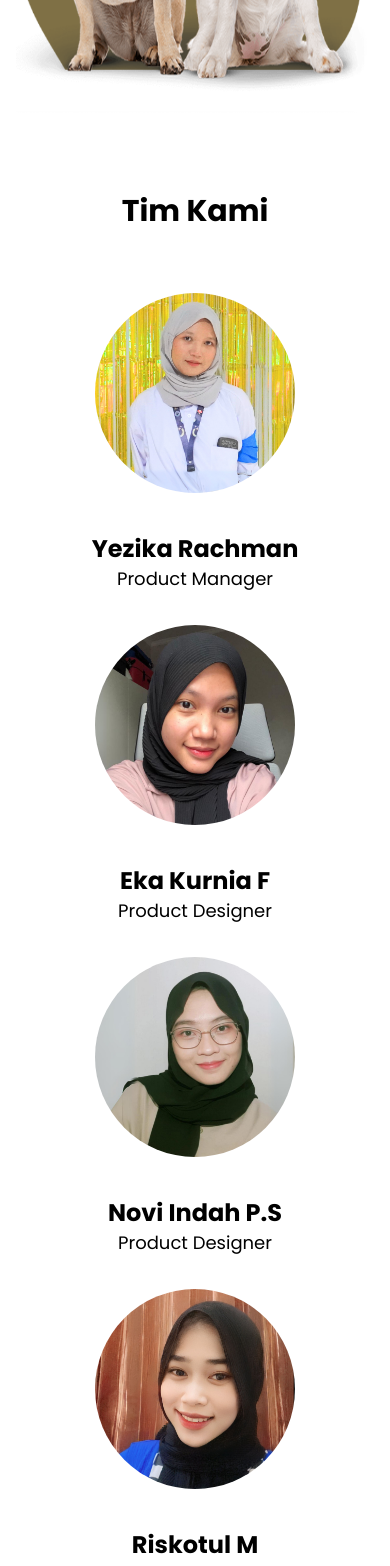
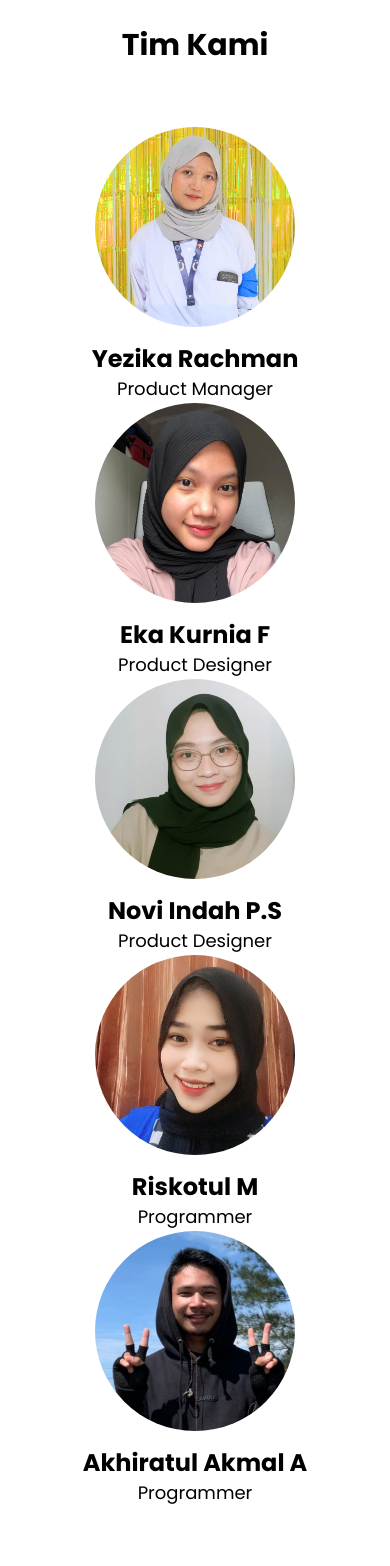
Before and after one commit to Riskotul/Massive-Challenge, a React (Vite) app: page /about in a window 390 px wide. Shown: the part 1320-2886 px from the top of the page. Built offline with nearby package versions, Linux system fonts and the light colour scheme.

Commit message:
responsive about,footer,layanan,home

```diff
--- a/src/assets/components/Fragments/Footer/Footer.jsx
+++ b/src/assets/components/Fragments/Footer/Footer.jsx
@@ -4,7 +4,7 @@ import { faInstagram, faTwitter, faTiktok } from "@fortawesome/free-brands-svg-i
 const Footer = () => {
   return (
     <>
-      <footer className="w-full bg-[#8DD67A] flex flex-col md:flex-row justify-center items-center gap-10 py-8 md:py-12 px-6 md:px-24 lg:px-32">
+      <footer className="w-full bg-[#8DD67A] flex flex-col md:flex-row justify-center items-center gap-28 py-8 md:py-12 px-6 md:px-24 lg:px-32">
         <div className="flex flex-col gap-6 items-center md:items-start">
           <div className="w-[138px] h-[65px] rounded-[20px] bg-white flex items-center justify-center">
             <img src="/images/app-logo-m.png" alt="" className="w-32 h-auto" />
--- a/src/assets/components/Pages/AboutPage/AboutPage.jsx
+++ b/src/assets/components/Pages/AboutPage/AboutPage.jsx
@@ -17,7 +17,7 @@ const AboutPage = () => {
     <>
       <NavbarLogin />
       <div>
-        <div className="bg-white w-full py-10 md:py-20 lg:py-32 px-4 md:px-8 lg:px-16 xl:px-20 flex flex-col md:flex-row justify-between items-center gap-10">
+        <div className="bg-white w-full py-10 md:py-20 lg:py-32 px-4 md:px-8 lg:px-16 xl:px-20 flex flex-col justify-between items-center gap-10">
           <div className="container mx-auto">
             <div className="main-content flex flex-col lg:flex-row items-center gap-10">
               <div className="content flex-1 mt-10 lg:mt-0">
@@ -41,68 +41,68 @@ const AboutPage = () => {
               <img
                 src={headerAbout}
                 alt="Misi Kami"
-                className="w-[563px] h-[456px]"
+                className="w-full lg:w-[563px] h-auto"
               />
             </div>
 
             <h1 className="section-title text-3xl md:text-4xl lg:text-4xl font-bold text-center mt-20 mb-16">
               Tim Kami
             </h1>
-            <div className="tim-kami flex flex-wrap justify-center gap-8">
-              <div className="item text-center w-full sm:w-1/2 md:w-1/3 lg:w-1/4 xl:w-1/5">
-                <div className="image-container w-[200px] h-[200px] overflow-hidden rounded-full mb-4 mx-auto">
+            <div className="tim-kami flex flex-wrap justify-center">
+              <div className="item text-center w-full sm:w-1/2 md:w-1/3 lg:w-1/4 xl:w-1/5 flex flex-col items-center">
+                <div className="image-container w-[200px] h-[200px] overflow-hidden rounded-full mb-4">
                   <img
                     src={teamImage1}
                     alt="Yezika Rachman"
                     className="w-full h-full object-cover"
                   />
                 </div>
-                <p className="text-2xl font-bold mt-10">Yezika Rachman</p>
-                <span className="text-lg mt-20">Product Manager</span>
+                <p className="text-2xl font-bold">Yezika Rachman</p>
+                <span className="text-lg">Product Manager</span>
               </div>
-              <div className="item text-center w-full sm:w-1/2 md:w-1/3 lg:w-1/4 xl:w-1/5">
-                <div className="image-container w-[200px] h-[200px] overflow-hidden rounded-full mb-4 mx-auto">
+              <div className="item text-center w-full sm:w-1/2 md:w-1/3 lg:w-1/4 xl:w-1/5 flex flex-col items-center">
+                <div className="image-container w-[200px] h-[200px] overflow-hidden rounded-full mb-4">
                   <img
                     src={teamImage2}
                     alt="Eka Kurnia F"
                     className="w-full h-full object-cover"
                   />
                 </div>
-                <p className="text-2xl font-bold mt-10">Eka Kurnia F</p>
-                <span className="text-lg mt-20">Product Designer</span>
+                <p className="text-2xl font-bold">Eka Kurnia F</p>
+                <span className="text-lg">Product Designer</span>
               </div>
-              <div className="item text-center w-full sm:w-1/2 md:w-1/3 lg:w-1/4 xl:w-1/5">
-                <div className="image-container w-[200px] h-[200px] overflow-hidden rounded-full mb-4 mx-auto">
+              <div className="item text-center w-full sm:w-1/2 md:w-1/3 lg:w-1/4 xl:w-1/5 flex flex-col items-center">
+                <div className="image-container w-[200px] h-[200px] overflow-hidden rounded-full mb-4">
                   <img
                     src={teamImage3}
                     alt="Novi Indah P.S"
                     className="w-full h-full object-cover"
                   />
                 </div>
-                <p className="text-2xl font-bold mt-10">Novi Indah P.S</p>
-                <span className="text-lg mt-20">Product Designer</span>
+                <p className="text-2xl font-bold">Novi Indah P.S</p>
+                <span className="text-lg">Product Designer</span>
               </div>
-              <div className="item text-center w-full sm:w-1/2 md:w-1/3 lg:w-1/4 xl:w-1/5">
-                <div className="image-container w-[200px] h-[200px] overflow-hidden rounded-full mb-4 mx-auto">
+              <div className="item text-center w-full sm:w-1/2 md:w-1/3 lg:w-1/4 xl:w-1/5 flex flex-col items-center">
+                <div className="image-container w-[200px] h-[200px] overflow-hidden rounded-full mb-4">
                   <img
                     src={teamImage4}
                     alt="Riskotul M"
                     className="w-full h-full object-cover"
                   />
                 </div>
-                <p className="text-2xl font-bold mt-10">Riskotul M</p>
-                <span className="text-lg mt-20">Programmer</span>
+                <p className="text-2xl font-bold">Riskotul M</p>
+                <span className="text-lg">Programmer</span>
               </div>
-              <div className="item text-center w-full sm:w-1/2 md:w-1/3 lg:w-1/4 xl:w-1/5">
-                <div className="image-container w-[200px] h-[200px] overflow-hidden rounded-full mb-4 mx-auto">
+              <div className="item text-center w-full sm:w-1/2 md:w-1/3 lg:w-1/4 xl:w-1/5 flex flex-col items-center">
+                <div className="image-container w-[200px] h-[200px] overflow-hidden rounded-full mb-4">
                   <img
                     src={teamImage5}
                     alt="Akhiratul Akmal A"
                     className="w-full h-full object-cover"
                   />
                 </div>
-                <p className="text-2xl font-bold mt-10">Akhiratul Akmal A</p>
-                <span className="text-lg mt-20">Programmer</span>
+                <p className="text-2xl font-bold">Akhiratul Akmal A</p>
+                <span className="text-lg">Programmer</span>
               </div>
             </div>
 
@@ -114,28 +114,28 @@ const AboutPage = () => {
                 <img
                   src={galleryImage1}
                   alt="Gambar 1"
-                  className="w-[353px] h-[443px] object-cover rounded-xl shadow-xl"
+                  className="w-full lg:w-[353px] h-auto object-cover rounded-xl shadow-xl"
                 />
               </div>
               <div className="zigzag-item">
                 <img
                   src={galleryImage2}
                   alt="Gambar 2"
-                  className="w-[353px] h-[443px]  object-cover rounded-xl shadow-xl"
+                  className="w-full lg:w-[353px] h-auto object-cover rounded-xl shadow-xl"
                 />
               </div>
               <div className="zigzag-item">
                 <img
                   src={galleryImage3}
                   alt="Gambar 3"
-                  className="w-[353px] h-[443px]  object-cover rounded-xl shadow-xl"
+                  className="w-full lg:w-[353px] h-auto object-cover rounded-xl shadow-xl"
                 />
               </div>
               <div className="zigzag-item">
                 <img
                   src={galleryImage4}
                   alt="Gambar 4"
-                  className="w-[353px] h-[443px]  object-cover rounded-xl shadow-xl"
+                  className="w-full lg:w-[353px] h-auto object-cover rounded-xl shadow-xl"
                 />
               </div>
             </div>
--- a/src/assets/components/Pages/HomePage/HomePage.jsx
+++ b/src/assets/components/Pages/HomePage/HomePage.jsx
@@ -44,7 +44,7 @@ const HomePage = () => {
 
         <div className="bg-white py-5 text-center mt-20">
           <div className="bg-[#FA9F42] text-black text-xl md:text-3xl py-9 px-8 rounded-2xl inline-block mx-auto font-bold w-full md:max-w-[1195px] h-[100px] leading-[94px] font-poppins">
-            INI AKMAL
+            Terima Kasih Telah Mempercayai Kami
           </div>
         </div>
 
```
Also changed, not shown: src/assets/components/Layouts/ServicesPage/ServicesHeroSection/ServicesHeroSection.jsx (+21 -21 lines), 1 other file (tests, documents, lock files or other folders).
